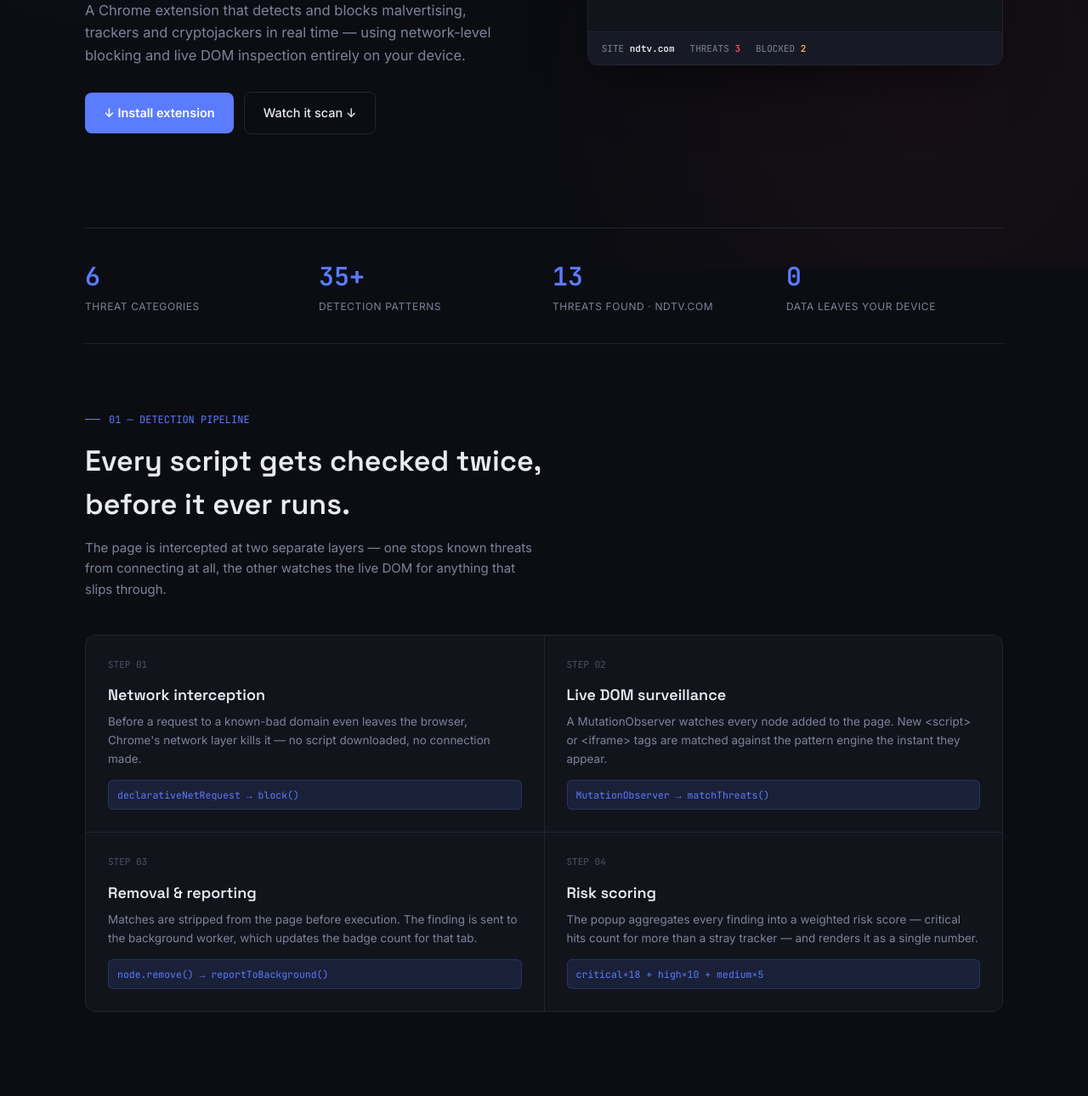
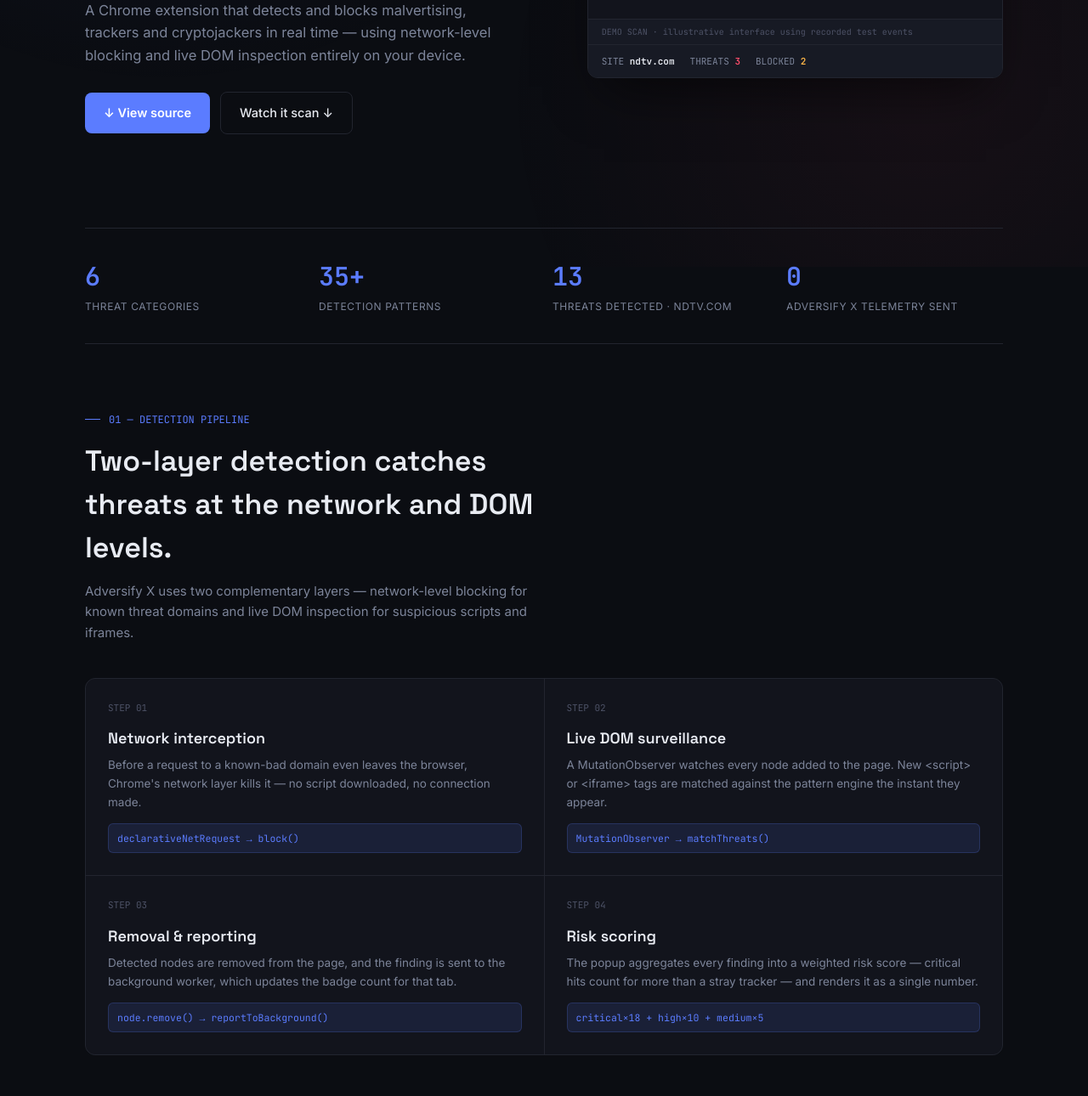
Before and after one commit to thehncoder/adversify-x-site, a plain HTML site: page index.html in a window 1280 px wide. Shown: the part 486-1776 px from the top of the page at 85% size. Drawn offline with Linux system fonts and the light colour scheme.

Commit message:
Update index.html

```diff
--- a/index.html
+++ b/index.html
@@ -237,7 +237,7 @@
       <h1>Your browser leaks more<br/>than you think. <span class="accent">Adversify X<br/>watches the door.</span></h1>
       <p class="hero-sub">A Chrome extension that detects and blocks malvertising, trackers and cryptojackers in real time — using network-level blocking and live DOM inspection entirely on your device.</p>
       <div class="hero-actions">
-        <a class="btn-primary" href="https://github.com/thehncoder/adversify-x" target="_blank" rel="noopener">↓ Install extension</a>
+        <a class="btn-primary" href="https://github.com/thehncoder/adversify-x" target="_blank" rel="noopener">↓ View source</a>
         <a class="btn-ghost" href="#demo">Watch it scan ↓</a>
       </div>
     </div>
@@ -248,9 +248,10 @@
           <div class="console-dots"><span></span><span></span><span></span></div>
           scan.log
         </div>
-        <div class="console-live"><span class="ld"></span> SCANNING</div>
+        <div class="console-live"><span class="ld"></span> DEMO SCAN</div>
       </div>
       <div class="console-body" id="logBody"></div>
+      <div style="padding:7px 16px; border-top:1px solid var(--line); background:var(--panel2); font-family:var(--mono); font-size:10px; color:var(--muted2);">DEMO SCAN · illustrative interface using recorded test events</div>
       <div class="console-footer">
         <div>SITE <b id="ftSite">ndtv.com</b></div>
         <div>THREATS <b id="ftThreats" style="color:var(--alert)">0</b></div>
@@ -264,15 +265,15 @@
   <div class="stats-row">
     <div class="stat"><div class="stat-num"><span>6</span></div><div class="stat-label">Threat categories</div></div>
     <div class="stat"><div class="stat-num"><span>35+</span></div><div class="stat-label">Detection patterns</div></div>
-    <div class="stat"><div class="stat-num"><span>13</span></div><div class="stat-label">Threats found · ndtv.com</div></div>
-    <div class="stat"><div class="stat-num"><span>0</span></div><div class="stat-label">Data leaves your device</div></div>
+    <div class="stat"><div class="stat-num"><span>13</span></div><div class="stat-label">Threats detected · ndtv.com</div></div>
+    <div class="stat"><div class="stat-num"><span>0</span></div><div class="stat-label">Adversify X telemetry sent</div></div>
   </div>
 </div>
 
 <section class="seg wrap" id="pipeline">
   <div class="seg-tag">01 — DETECTION PIPELINE</div>
-  <h2 class="seg-title">Every script gets checked twice, before it ever runs.</h2>
-  <p class="seg-desc">The page is intercepted at two separate layers — one stops known threats from connecting at all, the other watches the live DOM for anything that slips through.</p>
+  <h2 class="seg-title">Two-layer detection catches threats at the network and DOM levels.</h2>
+  <p class="seg-desc">Adversify X uses two complementary layers — network-level blocking for known threat domains and live DOM inspection for suspicious scripts and iframes.</p>
 
   <div class="pipeline">
     <div class="pipe-step">
@@ -290,7 +291,7 @@
     <div class="pipe-step">
       <div class="pipe-num">STEP 03</div>
       <div class="pipe-title">Removal & reporting</div>
-      <div class="pipe-desc">Matches are stripped from the page before execution. The finding is sent to the background worker, which updates the badge count for that tab.</div>
+      <div class="pipe-desc">Detected nodes are removed from the page, and the finding is sent to the background worker, which updates the badge count for that tab.</div>
       <div class="pipe-code">node.remove() → reportToBackground()</div>
     </div>
     <div class="pipe-step">
@@ -320,14 +321,14 @@
 <section class="seg wrap" id="proof">
   <div class="seg-tag">03 — LIVE PROOF</div>
   <h2 class="seg-title">Tested against the real internet, not a sandbox.</h2>
-  <p class="seg-desc">A heavy ad-funded news site against a clean streaming platform — the difference in what loads behind the scenes is the whole point.</p>
+  <p class="seg-desc">A heavy ad-funded news site against a clean streaming platform — the difference in what loads behind the scenes is the whole point. Results shown below are from recorded browser testing.</p>
 
   <div class="proof-grid">
     <div class="proof-card">
       <img class="proof-shot" src="assets/proof-ndtv.png" alt="Adversify X detecting 13 threats on NDTV.com" />
       <div class="proof-cap">
         <div class="proof-site">ndtv.com</div>
-        <div class="proof-result bad">13 threats found · 9 blocked in real-time</div>
+        <div class="proof-result bad">13 threats detected · 9 blocked in real-time</div>
       </div>
     </div>
     <div class="proof-card">
@@ -359,7 +360,7 @@
   <h2>See what's running behind<br/>the page you're on right now.</h2>
   <p>Open source. No signup. No tracking of you, while it blocks tracking of you.</p>
   <div class="cta-buttons">
-    <a class="btn-primary" href="https://github.com/thehncoder/adversify-x" target="_blank" rel="noopener">↓ Get the extension</a>
+    <a class="btn-primary" href="https://github.com/thehncoder/adversify-x" target="_blank" rel="noopener">↓ Get the source</a>
     <a class="btn-ghost" href="https://github.com/thehncoder/adversify-x" target="_blank" rel="noopener">Read the source</a>
   </div>
 </section>
```
